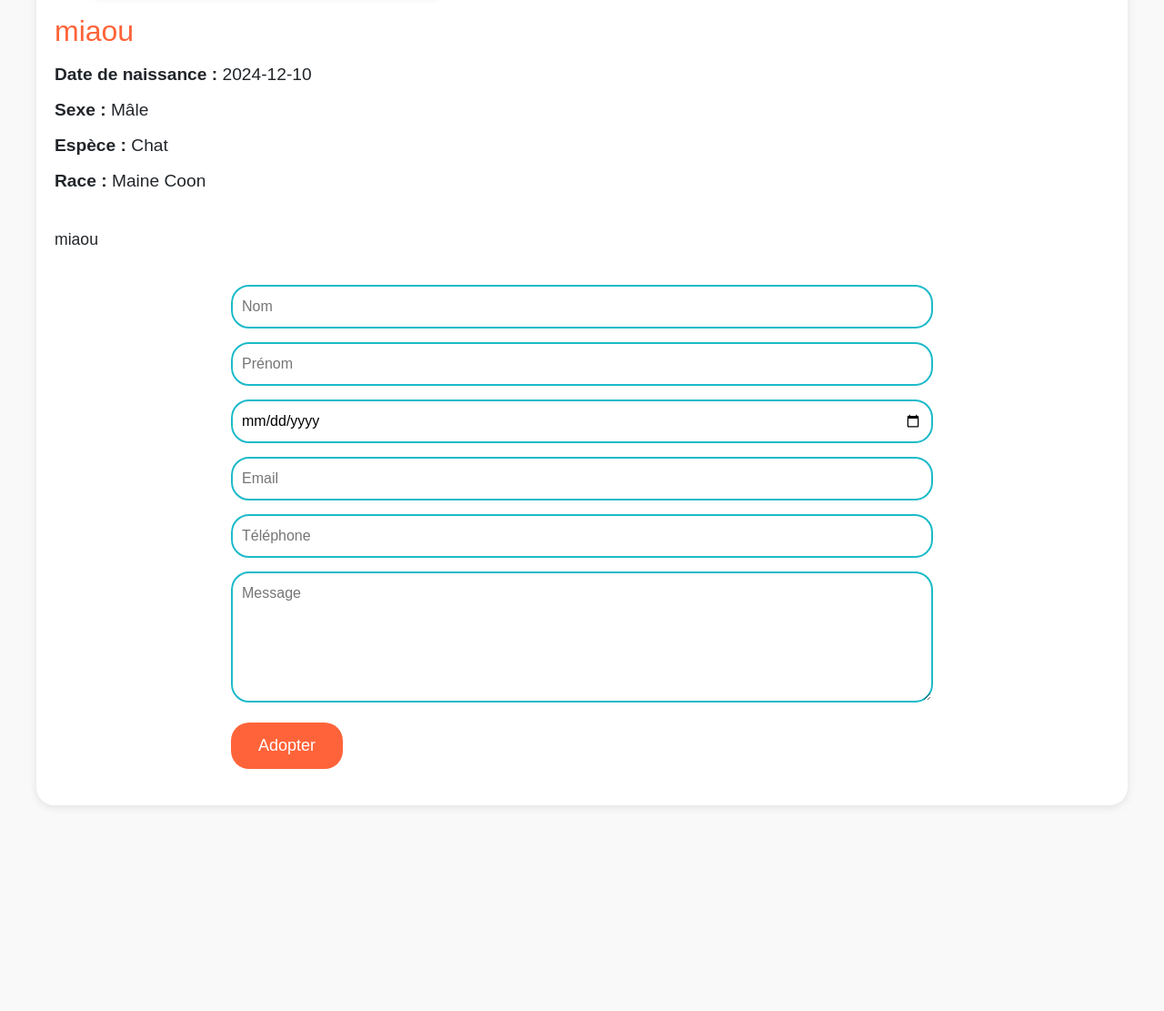
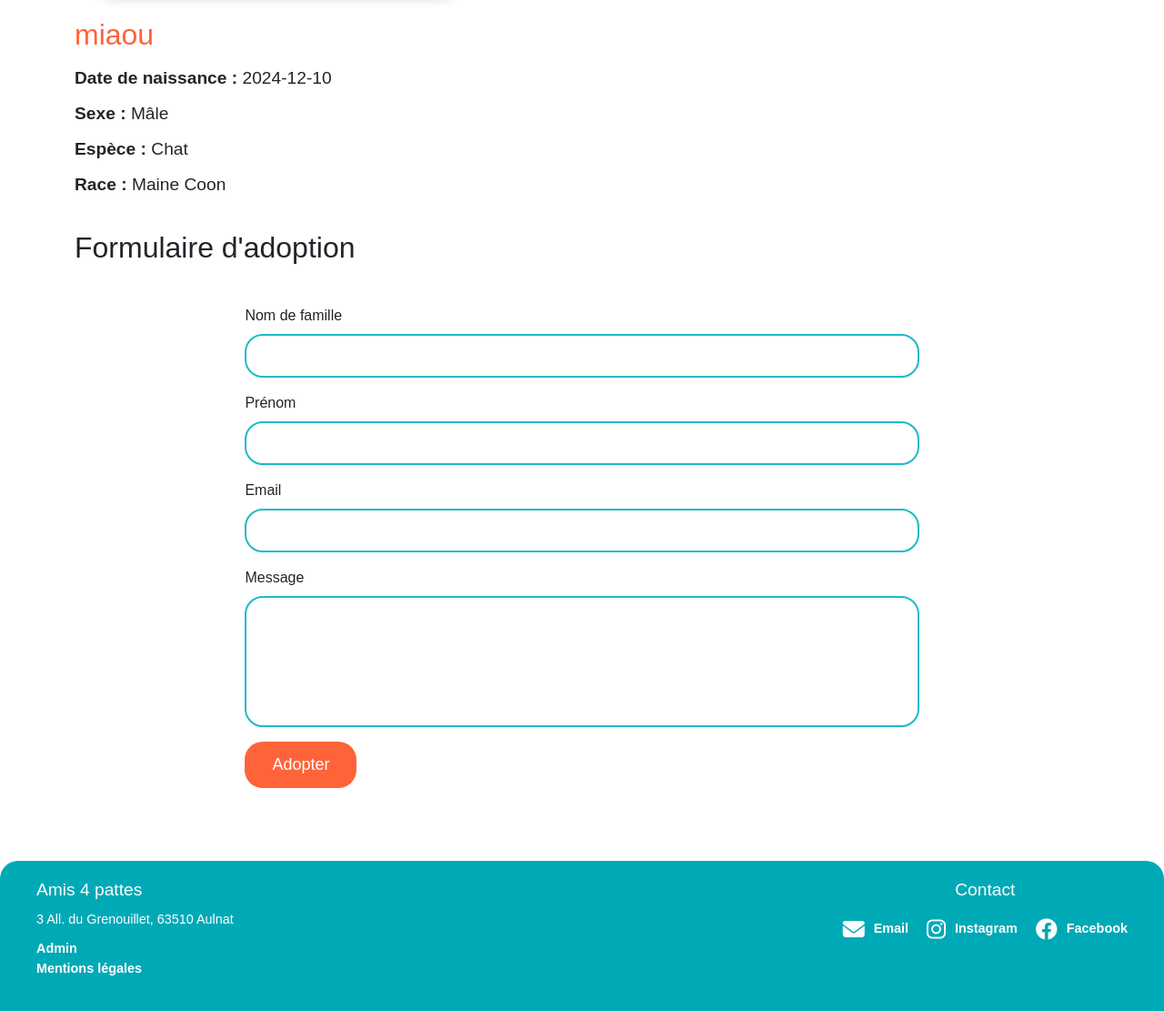
Before and after one commit to Nexzii/sae-301-MAXENCE--STIEVENARD, a PHP site: page /chat.php?id=10 in a window 1280 px wide. Shown: the part 426-1537 px from the top of the page at 91% size. Before the commit the page ends 1313 px from the top, so only its background shows below. Run offline with PHP 8.4, Linux system fonts and the light colour scheme; data comes from the database, SQL or seed files in the repository.

Commit message:
Envoie aboressence refonte POO

```diff
--- a/site sae 301/chat.css
+++ b/site sae 301/chat.css
@@ -1,9 +1,7 @@
 /* Général */
 body {
     font-family: Arial, sans-serif;
-    margin: 0;
-    padding: 0;
-    background-color: #f9f9f9;
+
 }
 
 /* Section principale */
@@ -13,7 +11,6 @@ main {
     padding: 20px;
     background-color: white;
     border-radius: 20px;
-    box-shadow: 0 2px 10px rgba(0, 0, 0, 0.1);
     overflow: hidden;
 }
 
@@ -70,17 +67,28 @@ main {
     max-width: 70%;
     margin: 0 auto;
     padding: 20px;
+    background-color: #fff; /* Fond blanc pour s'intégrer avec Bootstrap */
+    border-radius: 20px;
 }
 
-.form-container input,
-.form-container select,
-.form-container textarea {
+.form-container .form-control {
     margin-bottom: 15px;
     padding: 10px;
     border: 2px solid #1cbac9;
     font-size: 16px;
     border-radius: 20px;
     width: 100%;
+    box-shadow: none;
+    transition: border-color 0.3s ease;
+}
+
+.form-container .form-control:focus {
+    border-color: #ff6339;
+    outline: none;
+}
+
+.form-container textarea {
+    resize: none; /* Empêche le redimensionnement */
 }
 
 .form-container button {
@@ -93,10 +101,17 @@ main {
     border: none;
     border-radius: 20px;
     cursor: pointer;
-    transition: background-color 0.3s ease;
-
+    transition: 0.3s ease;
 }
 
 .form-container button:hover {
-    background-color:#dd0303;
+    background-color: #dd0303;
+    color: white;
 }
+
+/*Carte*/
+
+.custom-card {
+    border: none !important; /* Supprime la bordure */
+    box-shadow: none !important; /* Supprime les ombres éventuelles */
+}
--- a/site sae 301/chat.php
+++ b/site sae 301/chat.php
@@ -1,118 +1,23 @@
 <?php
-// Inclure les fichiers existants
-include 'header.php';
-include 'config.php'; // Fichier contenant la connexion à la base de données
+require_once 'classes/animal.php';
+require_once 'config.php'; // Connexion à la base de données
+require_once 'classes/formulaireadoption.php';
+require_once 'header.php';
 
-// Classe pour représenter un animal
-class Animal {
-    private $pdo;
-    private $data;
-
-    public function __construct($pdo) {
-        $this->pdo = $pdo;
-    }
-
-    public function charger($idAnimal) {
-        $stmt = $this->pdo->prepare("SELECT * FROM animaux WHERE id = :id");
-        $stmt->bindParam(':id', $idAnimal, PDO::PARAM_INT);
-        $stmt->execute();
-        $this->data = $stmt->fetch(PDO::FETCH_ASSOC);
-
-        if (!$this->data) {
-            throw new Exception("Animal introuvable.");
-        }
-    }
-
-    public function afficher() {
-        if ($this->data) {
-            echo '
-            <div class="animal-info">
-                <div class="image">
-                    <img src="' . htmlspecialchars($this->data['photo']) . '" alt="Photo de l\'animal">
-                </div>
-                <div class="details">
-                    <h1>' . htmlspecialchars($this->data['nom']) . '</h1>
-                    <p><strong>Date de naissance :</strong> ' . htmlspecialchars($this->data['date_naissance']) . '</p>
-                    <p><strong>Sexe :</strong> ' . htmlspecialchars($this->data['sexe']) . '</p>
-                    <p><strong>Espèce :</strong> ' . htmlspecialchars($this->data['espece']) . '</p>
-                    <p><strong>Race :</strong> ' . htmlspecialchars($this->data['race']) . '</p>
-                </div>
-            </div>
-            <div class="description">
-                <p>' . htmlspecialchars($this->data['description']) . '</p>
-            </div>';
-        } else {
-            echo '<p>Aucun animal trouvé.</p>';
-        }
-    }
-
-    public function getId() {
-        return $this->data['id'];
-    }
-}
-
-// Classe pour gérer le formulaire d'adoption
-class FormulaireAdoption {
-    private $pdo;
-
-    public function __construct($pdo) {
-        $this->pdo = $pdo;
-    }
-
-    public function afficher() {
-        echo '
-        <form method="POST" action="">
-            <input type="text" name="nom_famille" placeholder="Nom" required>
-            <input type="text" name="prenom" placeholder="Prénom" required>
-            <input type="date" name="date_naissance" placeholder="Date de naissance" required>
-            <input type="email" name="email" placeholder="Email" required>
-            <input type="tel" name="telephone" placeholder="Téléphone" required>
-            <textarea name="message" placeholder="Message" rows="5" required></textarea>
-            <button type="submit">Adopter</button>
-        </form>';
-    }
-
-    public function traiter($chatId) {
-        if ($_SERVER['REQUEST_METHOD'] === 'POST') {
-            $nom = htmlspecialchars($_POST['nom_famille']);
-            $prenom = htmlspecialchars($_POST['prenom']);
-            $dateNaissance = htmlspecialchars($_POST['date_naissance']);
-            $email = htmlspecialchars($_POST['email']);
-            $telephone = htmlspecialchars($_POST['telephone']);
-            $message = htmlspecialchars($_POST['message']);
-
-            // Préparation de la requête SQL
-            $stmt = $this->pdo->prepare("INSERT INTO demandes (nom_famille, prenom, date_naissance, email, telephone, message, chat_id)
-                                         VALUES (:nom_famille, :prenom, :date_naissance, :email, :telephone, :message, :chat_id)");
-            // Exécution avec les données
-            $stmt->execute([
-                ':nom_famille' => $nom,
-                ':prenom' => $prenom,
-                ':date_naissance' => $dateNaissance,
-                ':email' => $email,
-                ':telephone' => $telephone,
-                ':message' => $message,
-                ':chat_id' => $chatId
-            ]);
-
-            echo "<p>Merci $prenom $nom, votre demande d'adoption a été envoyée avec succès pour le chat ID : $chatId.</p>";
-        }
-    }
-}
-
-// Récupérer l'ID de l'animal depuis l'URL
+// Récupération de l'ID depuis l'URL
 $idAnimal = isset($_GET['id']) ? (int)$_GET['id'] : 0;
 
 try {
-    // Charger l'animal
+    // Chargement de l'animal
     $animal = new Animal($pdo);
     $animal->charger($idAnimal);
+    $animalData = $animal->getData();
 
-    // Gérer le formulaire
+    // Gestion du formulaire
     $formulaire = new FormulaireAdoption($pdo);
+    $successMessage = $formulaire->traiter($idAnimal);
 } catch (Exception $e) {
-    $animal = null;
-    echo "<p>" . $e->getMessage() . "</p>";
+    $error = $e->getMessage();
 }
 ?>
 
@@ -122,19 +27,57 @@ try {
     <meta charset="UTF-8">
     <meta name="viewport" content="width=device-width, initial-scale=1.0">
     <title>Adoption</title>
+    <link href="https://cdn.jsdelivr.net/npm/bootstrap@5.3.3/dist/css/bootstrap.min.css" rel="stylesheet">
     <link rel="stylesheet" href="chat.css">
 </head>
 <body>
-    <main>
-        <!-- Afficher les informations de l'animal -->
-        <?php if ($animal) $animal->afficher(); ?>
-        <div class="form-container">
-        <!-- Afficher le formulaire -->
-        <?php if ($animal) $formulaire->afficher(); ?>
-
-        <!-- Traiter le formulaire -->
-        <?php if ($animal) $formulaire->traiter($animal->getId()); ?>
-        </div>
+    <main class="container mt-4">
+        <?php if (isset($error)): ?>
+            <div class="alert alert-danger"><?= htmlspecialchars($error) ?></div>
+        <?php elseif ($animalData): ?>
+            <!-- Informations sur l'animal -->
+            <div class="animal-info">
+                <div class="image">
+                    <img src="<?= htmlspecialchars($animalData['photo']) ?>" alt="Photo de l'animal">
+                </div>
+                <div class="details">
+                    <h1><?= htmlspecialchars($animalData['nom']) ?></h1>
+                    <p><strong>Date de naissance :</strong> <?= htmlspecialchars($animalData['date_naissance']) ?></p>
+                    <p><strong>Sexe :</strong> <?= htmlspecialchars($animalData['sexe']) ?></p>
+                    <p><strong>Espèce :</strong> <?= htmlspecialchars($animalData['espece']) ?></p>
+                    <p><strong>Race :</strong> <?= htmlspecialchars($animalData['race']) ?></p>
+                </div>
+            </div>
+            <!-- Formulaire d'adoption -->
+            <h2 class="my-4">Formulaire d'adoption</h2>
+            <form method="POST" action="">
+                <div class="form-container">
+                    <div class="mb-3">
+                        <label for="nom_famille" class="form-label">Nom de famille</label>
+                        <input type="text" class="form-control" id="nom_famille" name="nom_famille" required>
+                    </div>
+                    <div class="mb-3">
+                        <label for="prenom" class="form-label">Prénom</label>
+                        <input type="text" class="form-control" id="prenom" name="prenom" required>
+                    </div>
+                    <div class="mb-3">
+                        <label for="email" class="form-label">Email</label>
+                        <input type="email" class="form-control" id="email" name="email" required>
+                    </div>
+                    <div class="mb-3">
+                        <label for="message" class="form-label">Message</label>
+                        <textarea class="form-control" id="message" name="message" rows="5" required></textarea>
+                    </div>
+                    <button type="submit" class="btn btn-primary">Adopter</button>
+                </div>
+            </form>
+            <!-- Message de succès -->
+            <?php if (isset($successMessage)): ?>
+                <div class="alert alert-success mt-4"><?= htmlspecialchars($successMessage) ?></div>
+            <?php endif; ?>
+        <?php endif; ?>
     </main>
+    <?php require_once 'footer.php'; ?>
+    <script src="https://cdn.jsdelivr.net/npm/bootstrap@5.3.3/dist/js/bootstrap.bundle.min.js"></script>
 </body>
 </html>
--- /dev/null
+++ b/site sae 301/classes/animal.php
@@ -0,0 +1,25 @@
+<?php
+class Animal {
+    private $pdo;
+    private $data;
+
+    public function __construct($pdo) {
+        $this->pdo = $pdo;
+    }
+
+    public function charger($idAnimal) {
+        $stmt = $this->pdo->prepare("SELECT * FROM animaux WHERE id = :id");
+        $stmt->bindParam(':id', $idAnimal, PDO::PARAM_INT);
+        $stmt->execute();
+        $this->data = $stmt->fetch(PDO::FETCH_ASSOC);
+
+        if (!$this->data) {
+            throw new Exception("Animal introuvable.");
+        }
+    }
+
+    public function getData() {
+        return $this->data;
+    }
+}
+?>
--- /dev/null
+++ b/site sae 301/classes/formulaireadoption.php
@@ -0,0 +1,34 @@
+<?php
+class FormulaireAdoption {
+    private $pdo;
+
+    public function __construct($pdo) {
+        $this->pdo = $pdo;
+    }
+
+    public function traiter($chatId) {
+        if ($_SERVER['REQUEST_METHOD'] === 'POST') {
+            $nom = htmlspecialchars($_POST['nom_famille']);
+            $prenom = htmlspecialchars($_POST['prenom']);
+            $email = htmlspecialchars($_POST['email']);
+            $message = htmlspecialchars($_POST['message']);
+
+            $stmt = $this->pdo->prepare("
+                INSERT INTO demandes (nom_famille, prenom, email, message, chat_id)
+                VALUES (:nom_famille, :prenom, :email, :message, :chat_id)
+            ");
+            $stmt->execute([
+                ':nom_famille' => $nom,
+                ':prenom' => $prenom,
+                ':date_naissance' => $date_naissance,
+                ':email' => $email,
+                ':message' => $message,
+                ':chat_id' => $chatId
+            ]);
+
+            return "Demande envoyée avec succès pour le chat ID : $chatId.";
+        }
+        return null;
+    }
+}
+?>
```
